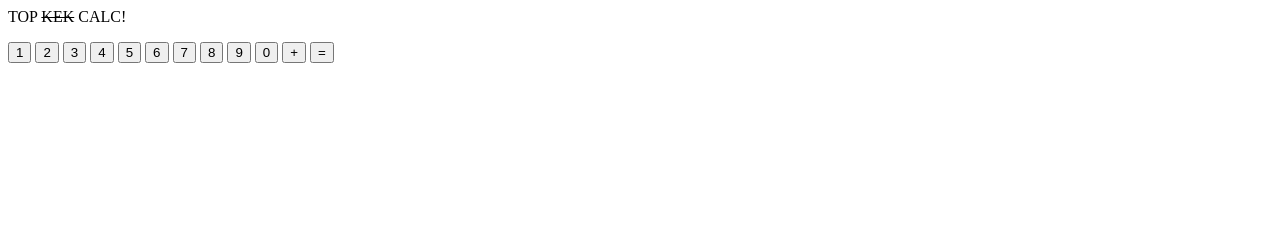
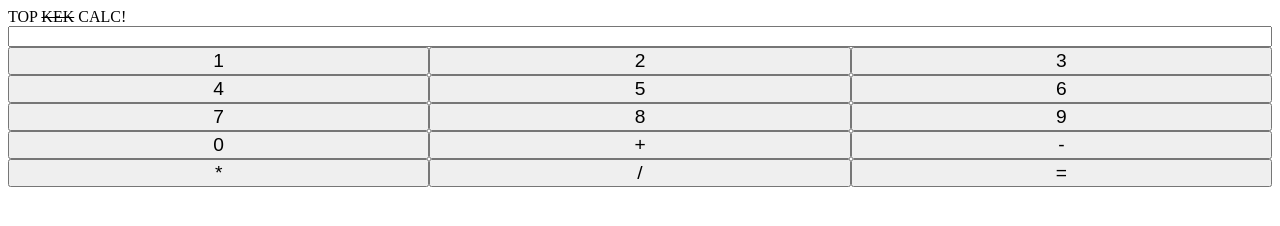
Before and after one commit to Shin-Issei/Calculator-TOP, a plain HTML site: page index.html in a window 1280 px wide. Drawn offline with Linux system fonts and the light colour scheme.

Commit message:
Add basic styling

```diff
--- a/index.html
+++ b/index.html
@@ -1,16 +1,19 @@
 <!DOCTYPE html>
 <html lang="en">
-<head>
-    <meta charset="UTF-8">
-    <meta http-equiv="X-UA-Compatible" content="IE=edge">
-    <meta name="viewport" content="width=device-width, initial-scale=1.0">
+  <head>
+    <meta charset="UTF-8" />
+    <meta http-equiv="X-UA-Compatible" content="IE=edge" />
+    <meta name="viewport" content="width=device-width, initial-scale=1.0" />
     <title>Calculator</title>
     <script src="/script.js" defer></script>
-</head>
-<body>
+    <script src="/test.js" defer></script>
+    <link rel="stylesheet" href="style.css" />
+  </head>
+  <body>
     TOP <s>KEK</s> CALC!
-    <div class="button-container">
-        <p></p>
+    <div class="" id="calc">
+        <input type="text" name="" id="display" />
+        <div class="button-container">
         <button class="num-btn">1</button>
         <button class="num-btn">2</button>
         <button class="num-btn">3</button>
@@ -22,7 +25,11 @@
         <button class="num-btn">9</button>
         <button class="num-btn">0</button>
         <button id="addition">+</button>
+        <button id="addition">-</button>
+        <button id="addition">*</button>
+        <button id="addition">/</button>
         <button id="equals">=</button>
+      </div>
     </div>
-</body>
+  </body>
 </html>
--- a/style.css
+++ b/style.css
@@ -0,0 +1,12 @@
+#calc{
+    display: flex;
+    flex-direction: column;
+    /* align-items: center; */
+}
+.button-container{
+    display:grid;
+    grid-template-columns: repeat(3,1fr);
+}
+.button-container > *{
+    font-size: larger;
+}
```
